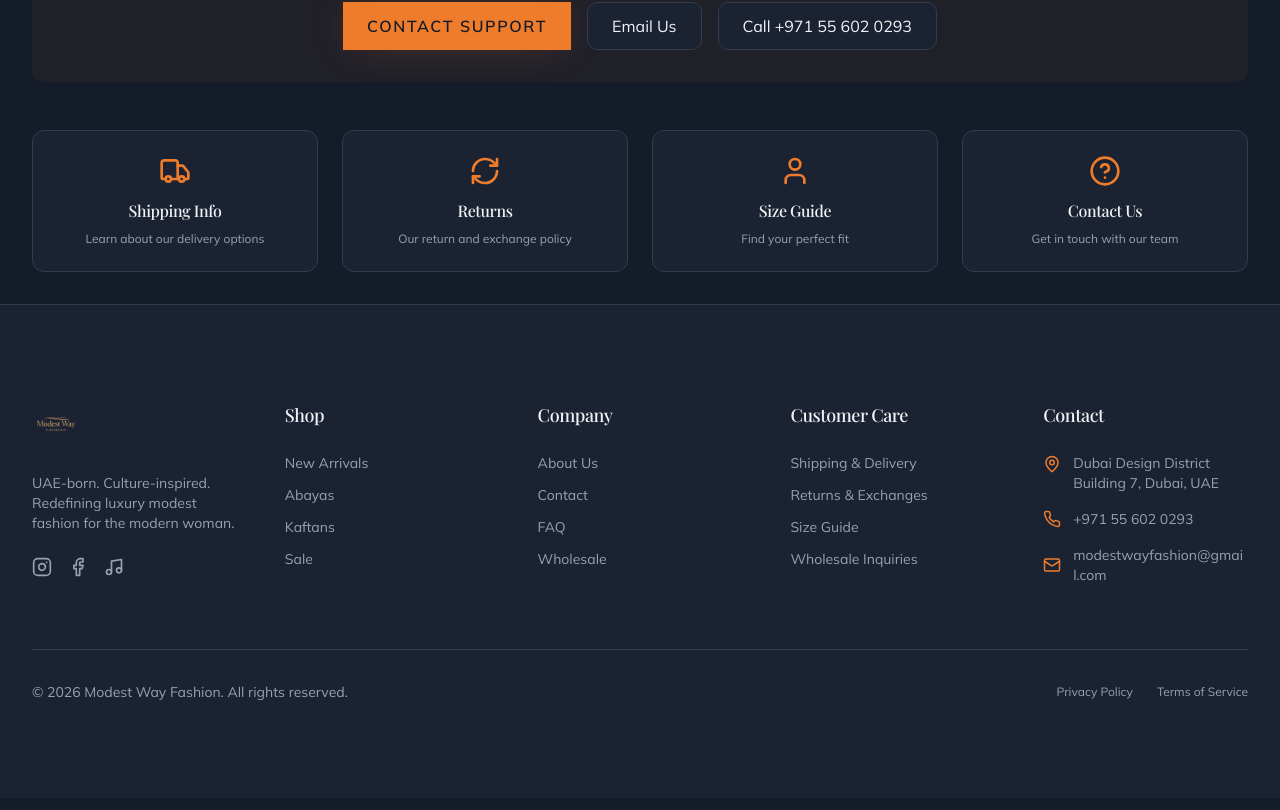
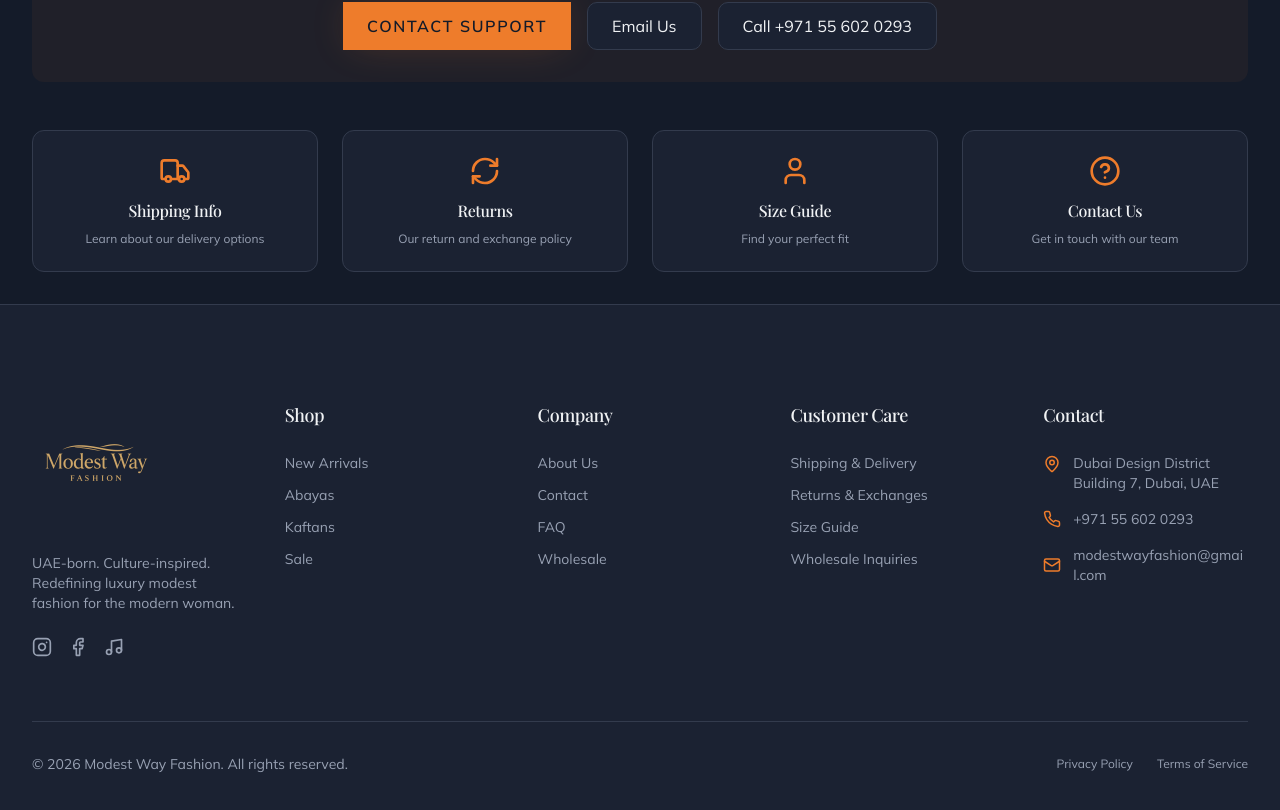
Before and after one commit to MavCodeAI/modest-bloom, a React (Vite) app: page /faq in a window 1280 px wide. Shown: the part 2422-3232 px from the top of the page. Built offline with nearby package versions, Linux system fonts and the light colour scheme; the HTML template or start-up script is replaced by a standard one; a web font is replaced by a local one.

Commit message:
Increase logo size in header and footer

```diff
--- a/src/components/layout/Footer.tsx
+++ b/src/components/layout/Footer.tsx
@@ -11,7 +11,8 @@ export function Footer() {
             <img
               src="/images/logo.png"
               alt="Modest Way Fashion"
-              className="h-12 w-auto object-contain"
+              className="h-32 w-auto max-w-[240px] object-contain filter brightness-100 contrast-100"
+              style={{ minHeight: '128px' }}
             />
             <p className="text-muted-foreground text-xs sm:text-sm leading-relaxed">
               UAE-born. Culture-inspired. Redefining luxury modest fashion for the modern woman.
--- a/src/components/layout/Navbar.tsx
+++ b/src/components/layout/Navbar.tsx
@@ -72,7 +72,7 @@ export function Navbar() {
             <img
               src="/images/logo.png"
               alt="Modest Way Fashion"
-              className="h-8 md:h-10 w-auto object-contain"
+              className="h-16 md:h-20 w-auto object-contain"
             />
           </Link>
 
```
